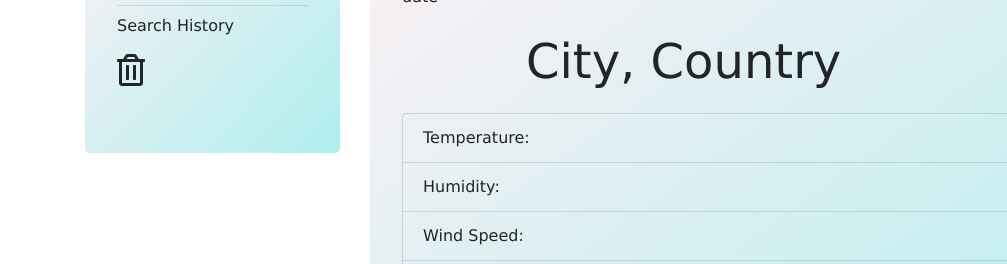
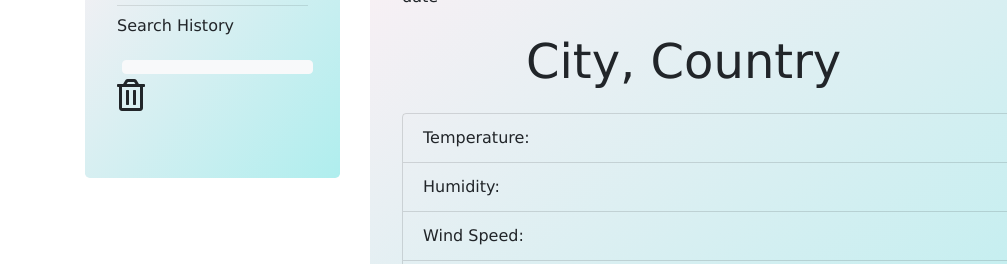
Before and after one commit to kao-ring/Weather-Dashboard, a plain HTML site: page index.html in a window 1280 px wide. Both pictures are taken after a click on the button 302 px from the left and 203 px from the top of the page. Shown: the part 241-505 px from the top of the page, 0-1007 px from the left. Drawn offline with nearby package versions, Linux system fonts and the light colour scheme; no server answers.

Commit message:
function render button - done

```diff
--- a/script.js
+++ b/script.js
@@ -6,12 +6,16 @@ var cityValue;
 var currentCity = $("#current-city");
 var currentDate = $("#current-date");
 
+var cityList = [];
+
 //Start here======================================================================
 searchBtn.on("click", function () {
   $("#fivedayforecast").empty(); //testing OK!!!
   cityValue = searchCityInput.val();
+  cityList.push(cityValue);
   currentCondition();
   fiveDayForecast();
+  renderButtons();
 });
 
 function currentCondition() {
@@ -104,3 +108,18 @@ function fiveDayForecast() {
     }
   });
 }
+
+function renderButtons() {
+  $("#search-history").empty();
+  for (var i = 0; i < cityList.length; i++) {
+    var a = $(
+      '<button type="button" class="btn btn-light" id="searchHistoryBtn">'
+    );
+    a.text(cityList[i]);
+    $("#search-history").prepend(a);
+  }
+}
+
+// var newHistory = $(
+//   '<button type="button" class="btn btn-light" id="searchHistoryBtn">'
+// ).text(response.name);
--- a/script1.js
+++ b/script1.js
@@ -133,7 +133,7 @@ function displayConditions() {
     //   displayConditions();
     // });
 
-    /*     historyBtn.click(function (event) {
+       historyBtn.click(function (event) {
       console.log(event);
       event.preventDefault();
       console.log("history button clicked");
@@ -141,7 +141,7 @@ function displayConditions() {
       //console.log("This is the city value " + cityValue);
       displayConditions();
     });
-    }); */
+    });
     /* var newHistory = $(
       '<button type="button" class="btn btn-light" id="searchHistoryBtn">'
     ).text(response.name); */
```
Also changed, not shown: index.html (+1 -49 lines).
